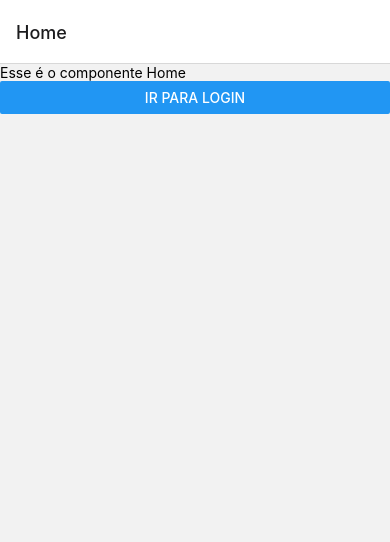
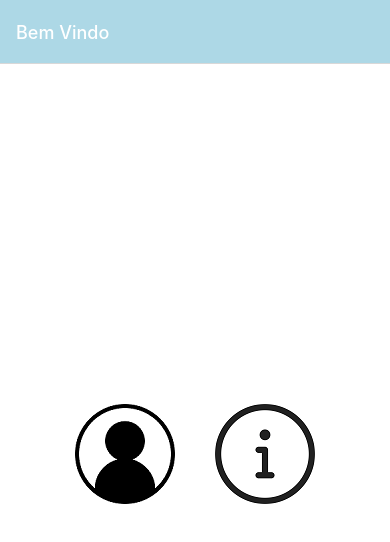
Before and after one commit to juliarezende34/react-project, a React Native app: screen /Home in a window 390 px wide. Shown: the top 542 px of the page. Built offline with nearby package versions, Linux system fonts and the light colour scheme.

Commit message:
Screens e Buttons

```diff
--- a/App.js
+++ b/App.js
@@ -3,8 +3,7 @@ import {Text, View, Button, Alert } from 'react-native';
 import {css} from './assets/css/Css';
 import { NavigationContainer } from '@react-navigation/native';
 import { createStackNavigator } from '@react-navigation/stack';
-import Home from './views/Home';
-import Login from './views/Login';
+import {Home, Login, Rastreio} from './views';
 
 export default function App() {
 
@@ -13,8 +12,18 @@ export default function App() {
   return (
     <NavigationContainer>
       <Stack.Navigator>
-        <Stack.Screen name="Home" component={Home} />
+        <Stack.Screen
+          name="Home"
+          component={Home}
+          options = {{
+            title: "Bem Vindo",
+            headerStyle:{backgroundColor:'lightblue'},
+            headerTintColor: 'white',
+          }}
+        />
         <Stack.Screen name="Login" component={Login} />
+        <Stack.Screen name="Rastreio" component={Rastreio} />
+        {/*<Stack.Screen name="AreaRestrita" component={AreaRestrita} />*/}
       </Stack.Navigator>
     </NavigationContainer>
   );
--- a/assets/css/Css.js
+++ b/assets/css/Css.js
@@ -7,10 +7,24 @@ const css = StyleSheet.create({
       alignItems: 'center',
       justifyContent: 'center',
     },
+
+    container2: {
+      flex: 1,
+      flexDirection:'row',
+      backgroundColor: '#fff',
+      alignItems: 'center',
+      justifyContent: 'center',
+    },
+
     textPage:{
         backgroundColor:'#add8e6',
         padding: 20
+    },
+
+    homeButton:{
+      marginRight:40
     }
+
   });
 
   export {css};
--- a/views/Home.js
+++ b/views/Home.js
@@ -1,16 +1,24 @@
 import React, {useState,useEffect} from 'react';
-import {Text, View, Button} from 'react-native';
+import {Text, View, TouchableOpacity, Image} from 'react-native';
+import {css} from '../assets/css/Css';
 
-export default function Home(props){
+export default function Home({navigation}){
     return(
-        <View>
-            <Text>Esse é o componente Home</Text>
-            <Button
-                title='Ir para Login'
-                onPress={()=>props.navigation.navigate('Login', {
-                    itemId: 30
-                })}
-            />
+        <View style={css.container2}>
+            <TouchableOpacity
+                style={css.homeButton}
+                onPress={() => navigation.navigate('Login')}
+            >
+                <Image source={require('../assets/img/loginIcon.png')}/>
+            </TouchableOpacity>
+
+            <TouchableOpacity
+
+                onPress={() => navigation.navigate('Rastreio')}
+            >
+                <Image source={require('../assets/img/infoIcon.png')}/>
+            </TouchableOpacity>
+
         </View>
     );
 }
--- a/views/Login.js
+++ b/views/Login.js
@@ -1,10 +1,10 @@
 import React, {useState,useEffect} from 'react';
 import {Text, View} from 'react-native';
 
-export default function Login(props){
+export default function Login(){
     return(
         <View>
-            <Text>Esse é o componente Login - {props.route.params.itemId}</Text>
+            <Text>Esse é o componente Login</Text>
         </View>
     );
 }
--- /dev/null
+++ b/views/Rastreio.js
@@ -0,0 +1,16 @@
+import React, {useState,useEffect} from 'react';
+import {Text, View, Button} from 'react-native';
+
+export default function Rastreio(props){
+    return(
+        <View>
+            <Text>Esse é o componente Rastreio</Text>
+            <Button
+                title='Ir para Login'
+                onPress={()=>props.navigation.navigate('Login', {
+                    itemId: 30
+                })}
+            />
+        </View>
+    );
+}
--- /dev/null
+++ b/views/index.js
@@ -0,0 +1,5 @@
+import Home from './Home';
+import Login from './Login';
+import Rastreio from './Rastreio';
+
+export {Home, Login, Rastreio}
```
Also changed, not shown: assets/img/infoIcon.png (added), assets/img/loginIcon.png (added).
